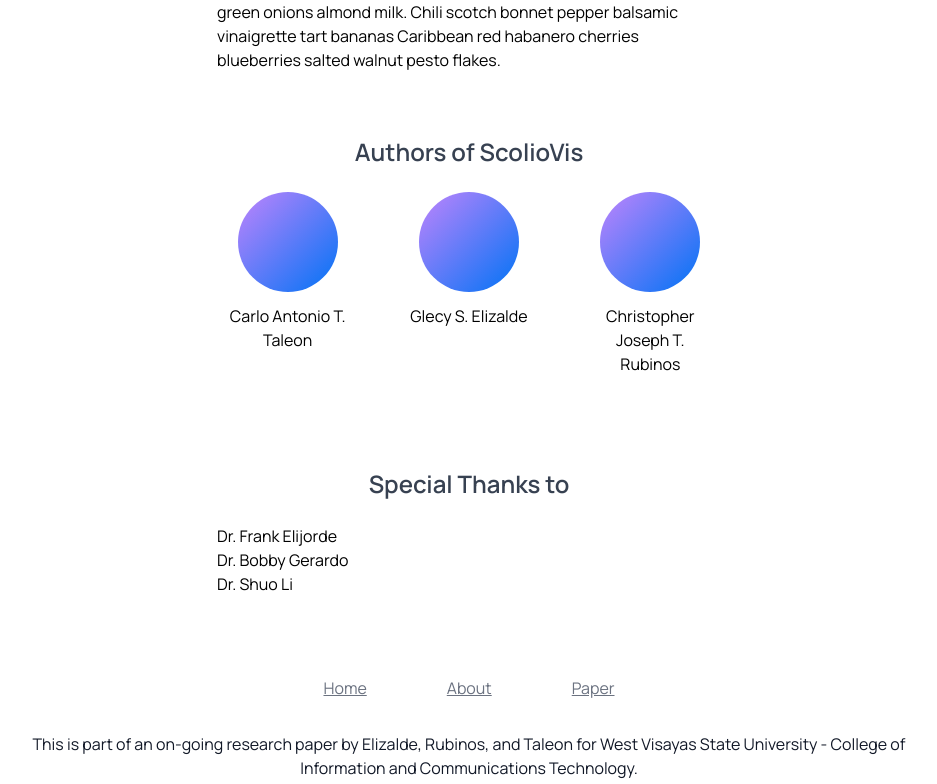
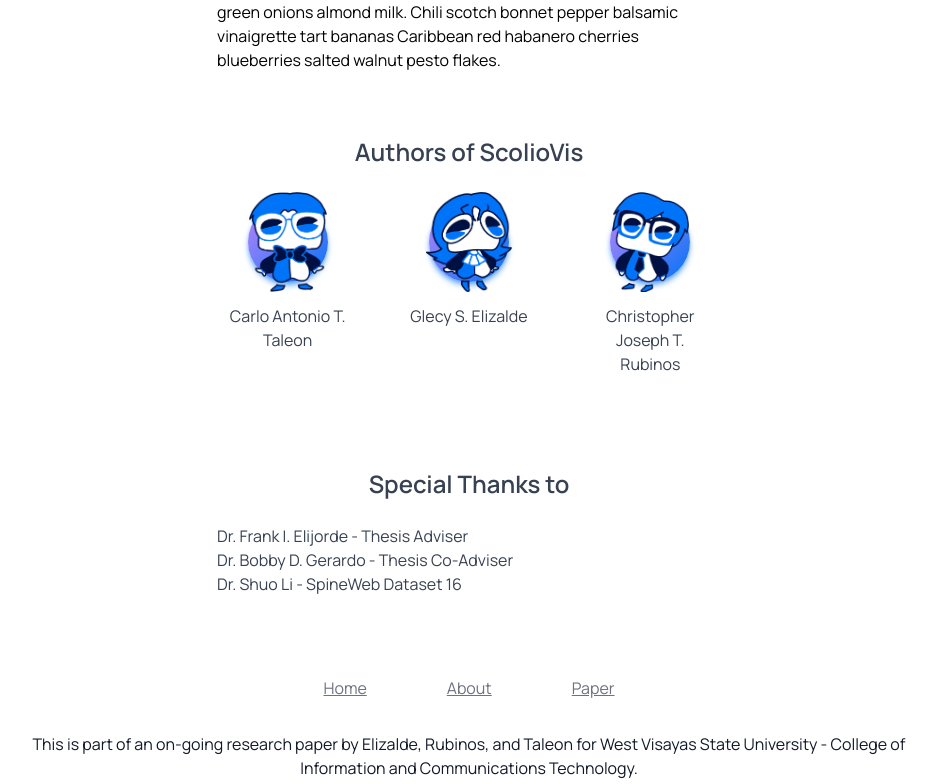
Before and after one commit to Blankeos/scoliovis-web, a Next.js app: page /about in a window 1280 px wide. Shown: the part 556-1340 px from the top of the page, without its empty margins (171-1108 px from the left). Built offline with nearby package versions, Linux system fonts and the light colour scheme.

Commit message:
Displayed author pictures on about and updated Head

```diff
--- a/pages/about.tsx
+++ b/pages/about.tsx
@@ -5,9 +5,12 @@
 
 import enterAnim from "@/utils/enterAnim";
 
+import Image from "next/image";
+import Head from "components/Head";
 const AboutPage = () => {
   return (
     <div className="flex flex-col min-h-screen">
+      <Head pageTitle="About" pagePath="about" />
       <Nav />
       <main className="flex-grow">
         <div className="w-full max-w-xl mx-auto px-9">
@@ -34,18 +37,47 @@
           </h2>
           <div className="grid grid-cols-2 md:grid-cols-3 gap-x-10">
             <div className="grid grid-rows-2 justify-items-center gap-y-3 col-span-2 md:col-span-1">
-              <div className="w-[100px] h-[100px] rounded-full bg-gradient-to-br from-purple-400 to-primary"></div>
-              <h3 className="text-center max-w-[120px]">
+              <div className="relative w-[100px] h-[100px] grid place-items-center">
+                <div className="absolute w-[80px] h-[80px]  rounded-full bg-gradient-to-br from-purple-400 to-primary shadow-md shadow-blue-400" />
+                <Image
+                  alt="carlo as apex"
+                  src="/assets/apexcarlo.png"
+                  width={200}
+                  height={200}
+                  objectFit="contain"
+                />
+              </div>
+              <h3 className="text-gray-700 text-center max-w-[120px]">
                 Carlo Antonio T. Taleon
               </h3>
             </div>
             <div className="grid grid-rows-2 justify-items-center gap-y-3">
-              <div className="w-[100px] h-[100px] rounded-full bg-gradient-to-br from-purple-400 to-primary"></div>
-              <h3 className="text-center  max-w-[120px]">Glecy S. Elizalde</h3>
+              <div className="relative w-[100px] h-[100px] grid place-items-center">
+                <div className="absolute w-[80px] h-[80px]  rounded-full bg-gradient-to-br from-purple-400 to-primary shadow-md shadow-blue-400" />
+                <Image
+                  alt="glecy as apex"
+                  src="/assets/apexglecy.png"
+                  width={200}
+                  height={200}
+                  objectFit="contain"
+                />
+              </div>
+              <h3 className="text-gray-700 text-center max-w-[120px]">
+                Glecy S. Elizalde
+              </h3>
             </div>
             <div className="grid grid-rows-2 justify-items-center gap-y-3">
-              <div className="w-[100px] h-[100px] rounded-full bg-gradient-to-br from-purple-400 to-primary"></div>
-              <h3 className="text-center  max-w-[120px]">
+              <div className="relative w-[100px] h-[100px] grid place-items-center">
+                <div className="absolute w-[80px] h-[80px]  rounded-full bg-gradient-to-br from-purple-400 to-primary shadow-md shadow-blue-400" />
+                <Image
+                  alt="cj as apex"
+                  src="/assets/apexcj.png"
+                  width={200}
+                  height={200}
+                  objectFit="contain"
+                />
+              </div>
+              <h3 className="text-gray-700 text-center max-w-[120px]">
                 Christopher Joseph T. Rubinos
               </h3>
             </div>
@@ -54,9 +86,13 @@
           <h2 className="mt-16 mb-6 text-2xl text-center text-gray-700 font-semibold">
             Special Thanks to
           </h2>
-          <p>Dr. Frank Elijorde</p>
-          <p>Dr. Bobby Gerardo</p>
-          <p>Dr. Shuo Li</p>
+          <p className="text-gray-700">
+            Dr. Frank I. Elijorde - Thesis Adviser
+          </p>
+          <p className="text-gray-700">
+            Dr. Bobby D. Gerardo - Thesis Co-Adviser
+          </p>
+          <p className="text-gray-700">Dr. Shuo Li - SpineWeb Dataset 16</p>
         </div>
       </main>
       <Footer />
```
